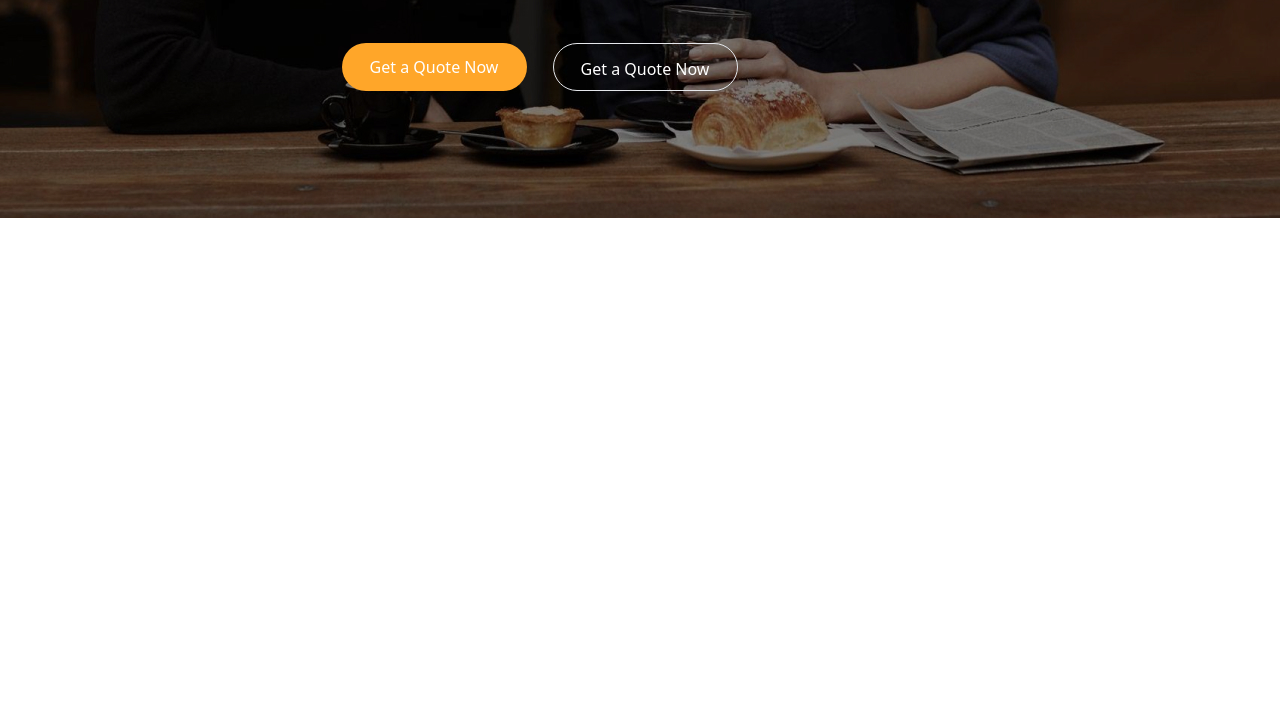
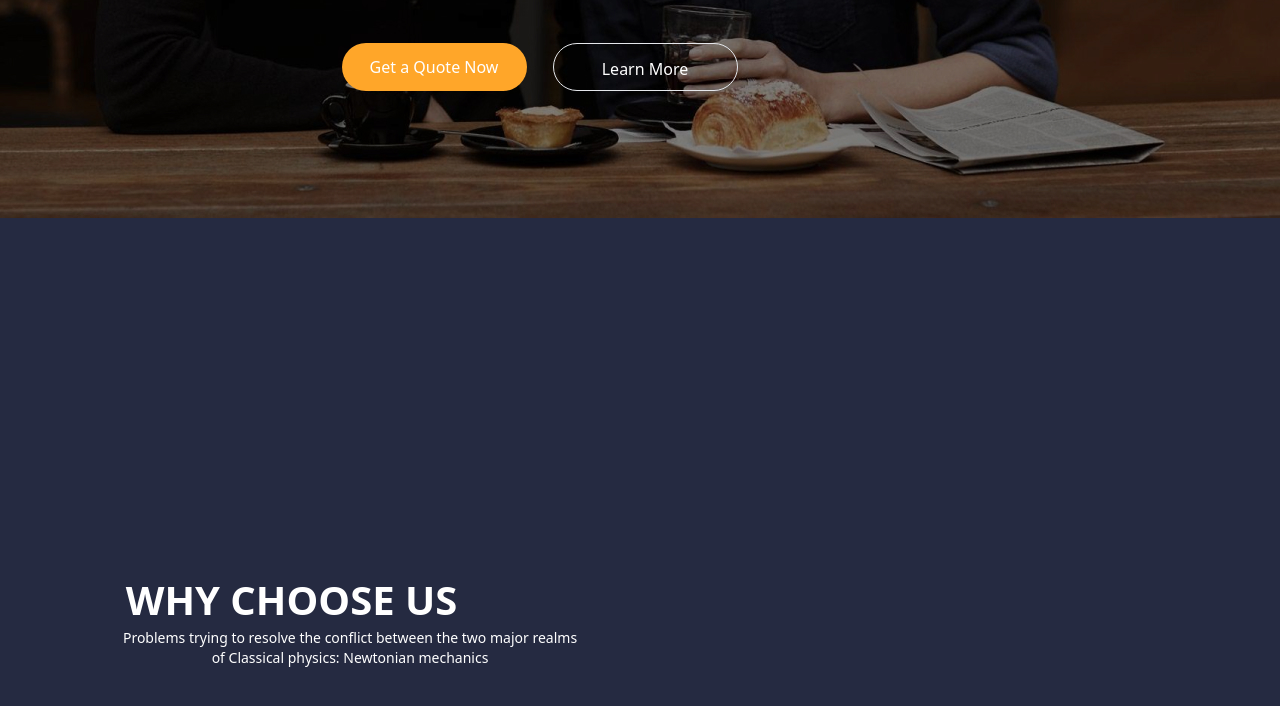
Before and after one commit to MANIZABAYO-Elie/K-Marketer, a website: page public/index.html in a window 1280 px wide. Shown: the part 462-1168 px from the top of the page. Before the commit the page ends 800 px from the top, so only its background shows below. Drawn offline with Linux system fonts and the light colour scheme.

Commit message:
file committed

```diff
--- a/public/index.html
+++ b/public/index.html
@@ -31,10 +31,24 @@
                     <button type="button" class="focus:outline-none text-white bg-[hsla(35,100%,58%,1)]
                     w-[185px] h-[48px] rounded-[37px] ml-[36px] mr-[36px] mt-[40px]">Get a Quote Now</button>
                    <button type="button" class="focus:outline-none text-[hsla(0,0%,100%,1)]
-                     w-[185px] h-[48px] rounded-[37px] pt-1 border-[1px] solid hsla(0,0%,100%,1)] ml-[-20px]  mt-[40px]">Get a Quote Now</button>
+                     w-[185px] h-[48px] rounded-[37px] pt-1 border-[1px] solid hsla(0,0%,100%,1)] ml-[-20px]  mt-[40px]">Learn More</button>
                 </div>
             </div>
         </div>
 </section>
+<section class="w-full h-[813px] bg-[hsla(228,28%,20%,1)] pt-[100px] pb-[100px] flex  items-center justify-center">
+    <div>
+        <div class="Fixed w-[1050px] Hug h-[197px] pb-[45px] pt-[45px] items-center justify-center">
+            <h2 class="font-Montserrat text-[40px] font-[700] leading-[57px] w-[353px]  h-[57px]
+            text-center tracking-tighter-[0.2px]  text-[hsla(0,0%,100%,1)]
+            ">WHY CHOOSE US</h2>
+            <p class="font-Montserrat text-[14px] leading-[20px] font-[500] text-center tracking-tighter-[0.2px]
+            text-[hsla(0,0%,100%,1)] justify-center w-[470px] h-[40px]
+             ">Problems trying to resolve the conflict between
+               the two major realms of Classical physics: Newtonian mechanics
+            </p>
+        </div>
+    </div>
+  </section>
 </body>
 </html>
```
Also changed, not shown: src/style.css.
